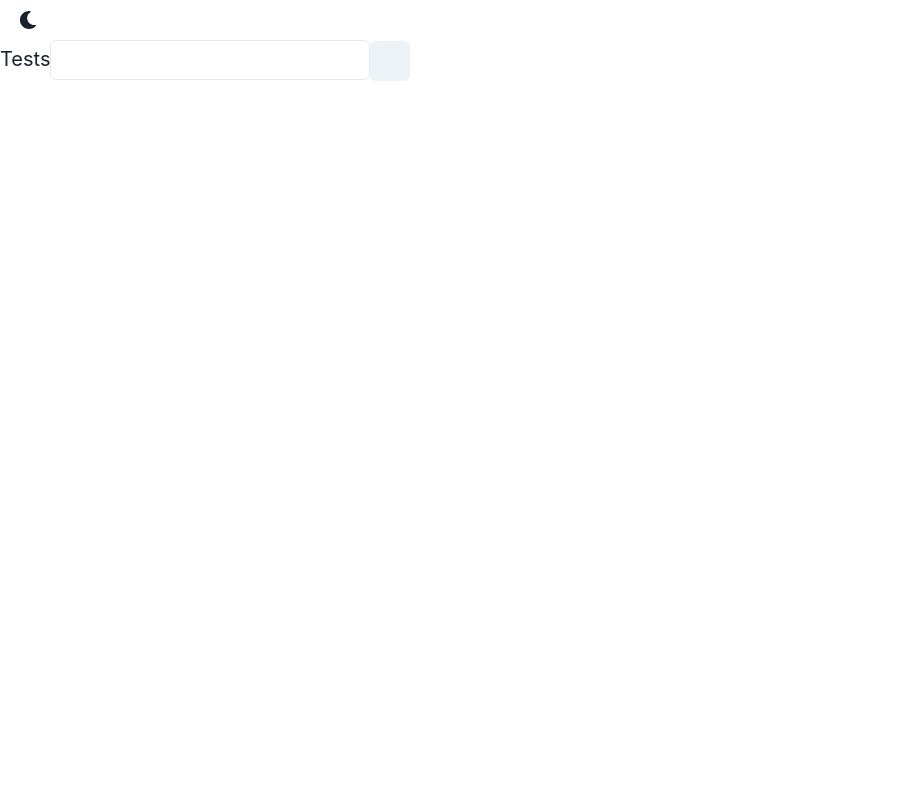
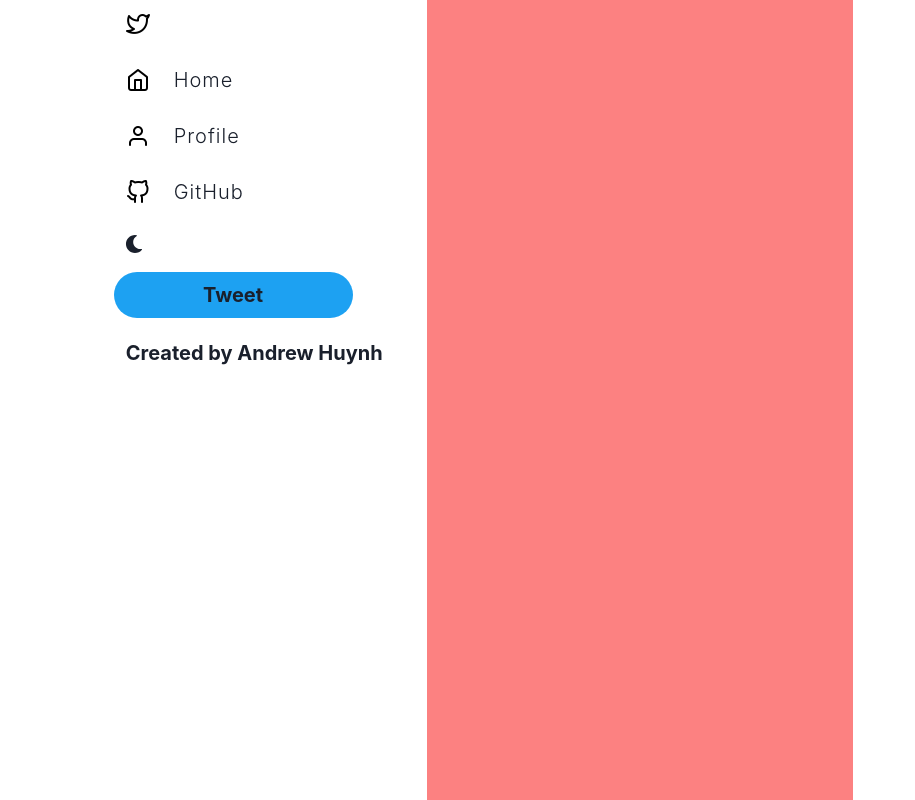
Before and after one commit to wAndrewx/kebab-ui, a React (Create React App) app: page / in a window 1280 px wide. Shown: the whole page, without its empty margins (0-915 px from the left). Built offline with nearby package versions, Linux system fonts and the light colour scheme; no server answers; the HTML template or start-up script is replaced by a standard one.

Commit message:
component init and code clean up

```diff
--- a/src/App.js
+++ b/src/App.js
@@ -1,14 +1,11 @@
-import React from 'react';
+import React, { useCallback, useEffect, useState } from 'react';
 import { ChakraProvider, Box, theme } from '@chakra-ui/react';
-import { ColorModeSwitcher } from './components/ColorModeSwitcher';
-import {Blob} from "./components/Blob"
-
+import { TwitterPage } from '../src/pages/TwitterPage';
 function App() {
   return (
     <ChakraProvider theme={theme}>
       <Box textAlign="start" fontSize="xl">
-        <ColorModeSwitcher />
-        <Blob/>
+        <TwitterPage />
       </Box>
     </ChakraProvider>
   );
--- a/src/components/Blob.js
+++ /dev/null
@@ -1,20 +0,0 @@
-import { Button, Input } from '@chakra-ui/react';
-import { useState } from 'react';
-import { io } from 'socket.io-client';
-
-export const Blob = () => {
-  const [blobber, setblobber] = useState('');
-  const socket = io('http://localhost:8080');
-  console.log(socket);
-  const handleKebab = () => {
-    socket.emit('kebabDisplay');
-    console.log("click")
-  };
-  return (
-    <div>
-      Tests
-      <Input w="25%" type="text" value={blobber} />
-      <Button onClick={handleKebab}></Button>
-    </div>
-  );
-};
--- a/src/components/ColorModeSwitcher.js
+++ b/src/components/ColorModeSwitcher.js
@@ -14,7 +14,8 @@ export const ColorModeSwitcher = props => {
       aria-label={`Switch to ${text} mode`}
       variant="ghost"
       color="current"
-      marginLeft="2"
+      isRound
+      // marginLeft="2"
       onClick={toggleColorMode}
       icon={<SwitchIcon />}
       {...props}
--- /dev/null
+++ b/src/components/feed/Feed.js
@@ -0,0 +1,6 @@
+import { Box } from '@chakra-ui/react';
+//text area
+//tweets
+export const Feed = () => {
+  return <Box bg="red.300" height="100vh" ></Box>;
+};
```
Also changed, not shown: src/components/auth/Login.js (added), src/components/auth/Register.js (added), src/components/feed/Tweet.js (added), src/pages/LoginPage.js (added), src/pages/ProfilePage.js (added).
